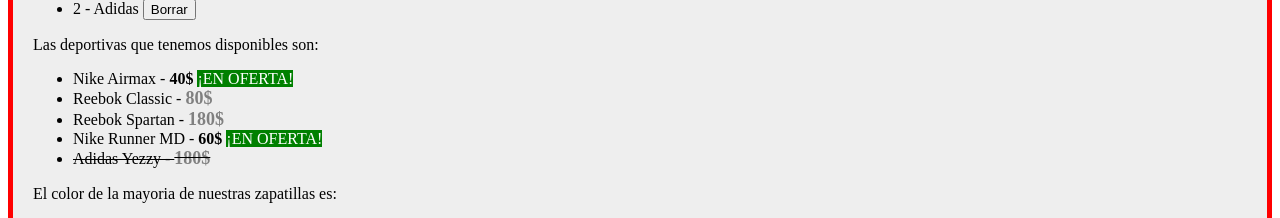
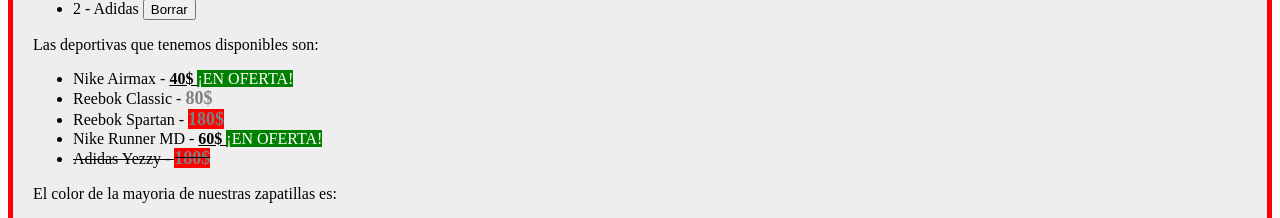
Before and after one commit to carlos-montesm/aprendiendo-angular, an Angular app: page / in a window 1280 px wide. Shown: the part 380-598 px from the top of the page. Built offline with nearby package versions, Linux system fonts and the light colour scheme.

Commit message:
Used the ngClass directive to put multiple classes with multiple conditions at the same time, and in the zapatillas list, the price is red if it's greater than 100, and underlined if the brand is Nike

```diff
--- a/src/app/zapatillas/zapatillas.component.html
+++ b/src/app/zapatillas/zapatillas.component.html
@@ -25,7 +25,12 @@
             'text-decoration': !deportiva.stock ? 'line-through' : 'none'
         }">
             {{deportiva.nombre}} -
-            <strong [class.altoPrecio]="deportiva.precio >= 80">
+            <strong [class.altoPrecio]="deportiva.precio >= 80"
+                [ngClass]="{
+                    'fondoRojo': deportiva.precio > 100,
+                    'subrayado': deportiva.marca == 'Nike'
+                }"
+            >
                 {{deportiva.precio}}$
             </strong>
         </span>
--- a/src/assets/styles.css
+++ b/src/assets/styles.css
@@ -2,3 +2,11 @@
     color: gray;
     font-size: 18px;
 }
+
+.fondoRojo{
+    background: red;
+}
+
+.subrayado{
+    text-decoration: underline;
+}
```
